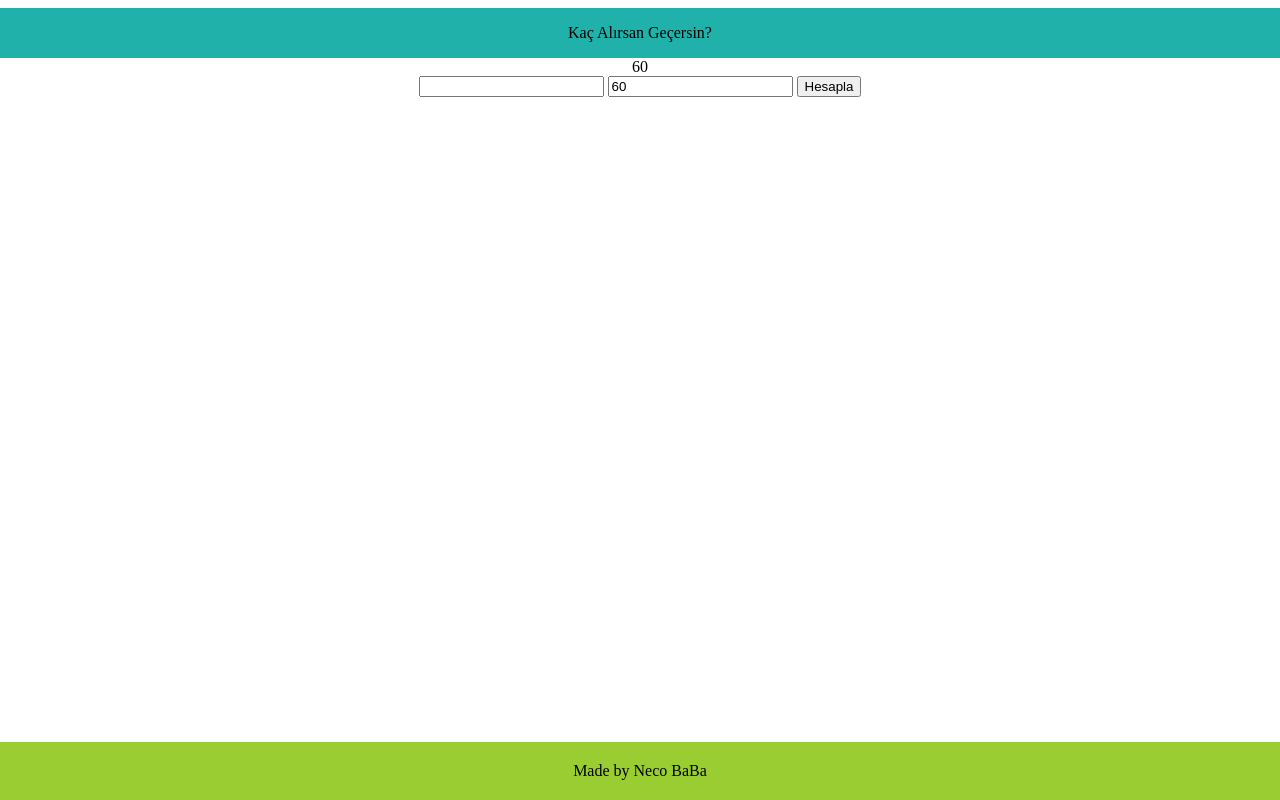
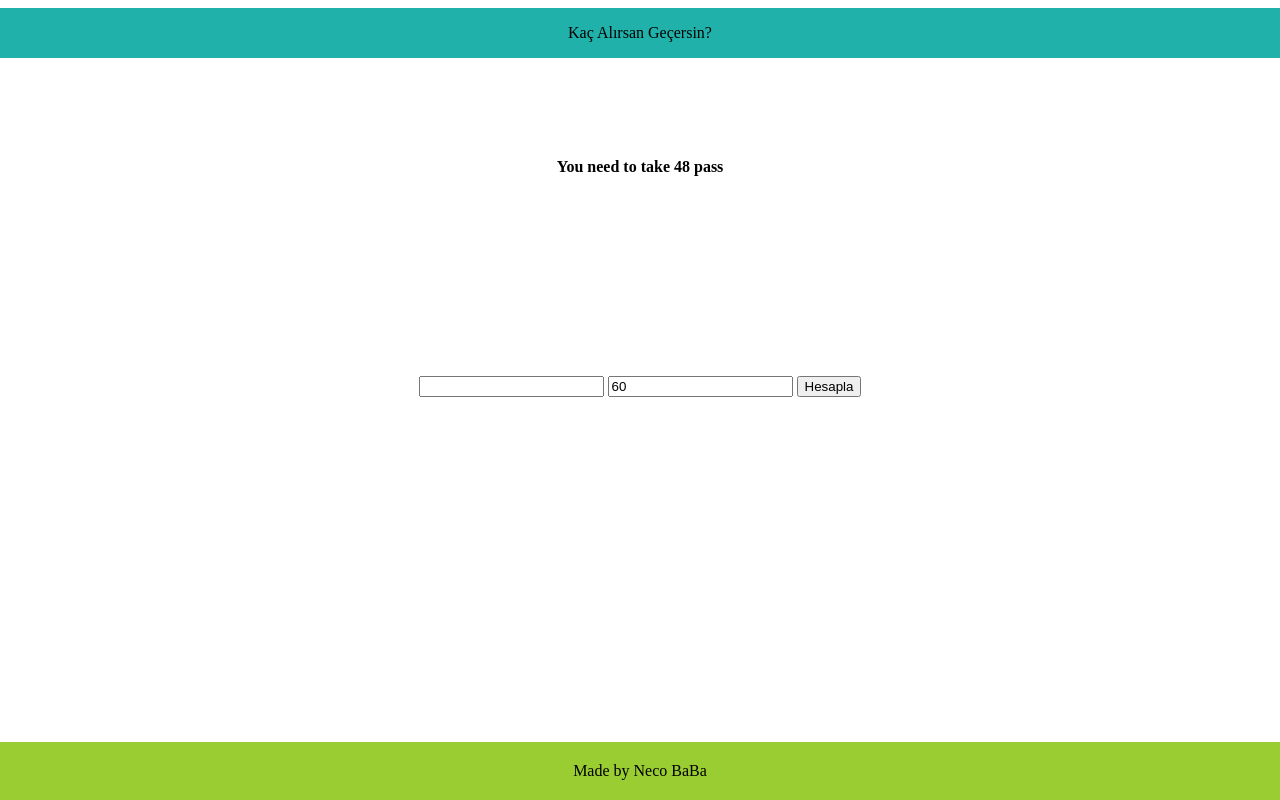
Before and after one commit to MuhammedNecatiPolat/NoteCalculator, a plain HTML site: page index.html in a window 1280 px wide. Both pictures are taken after a click on the button "Hesapla". Drawn offline with Linux system fonts and the light colour scheme.

Commit message:
add script

```diff
--- a/index.html
+++ b/index.html
@@ -2,6 +2,7 @@
 <html lang="en">
 <head>
     <link rel="stylesheet" href="style.css">
+    <script src="script.js" defer></script>
     <meta charset="UTF-8">
     <meta http-equiv="X-UA-Compatible" content="IE=edge">
     <meta name="viewport" content="width=device-width, initial-scale=1.0">
@@ -10,11 +11,12 @@
 <body>
     <div class="container">
         <div class="header">Kaç Alırsan Geçersin?</div>
-        <div class="requiredNote">60</div>
+
+        <div id="requiredNote">You need to take 60 to pass</div>
         <div class="boxes">
-            <input class="visaNote">
-            <input class="passNote" value="60">
-            <button class="calculate">Hesapla</button>
+            <input id="visaNote">
+            <input id="passNote" value="60">
+            <button id="calculate">Hesapla</button>
         </div>
         <div class="footer">Made by Neco BaBa</div>
     </div>
--- a/script.js
+++ b/script.js
@@ -1,5 +1,15 @@
-calculateButton = document.getElementsByClassName('calculate');
+calculateButton = document.getElementById('calculate');
 
-calculateButton.addEventListener('click', function(){
-    visaNote =
-})
+calculateButton.addEventListener('click', () => {
+    visaNoteElement = document.getElementById("visaNote");
+    passNoteElement = document.getElementById("passNote");
+    requiredNoteElement = document.getElementById("requiredNote");
+    requiredNote = calculatePassNote(visaNoteElement.value, passNote.value);
+    requiredNoteElement.textContent = "You need to take " + requiredNote + " pass";
+
+});
+
+
+let calculatePassNote = (visaNote, passNote) => {
+    return (passNote - (0.3 * visaNote)) * 0.8;
+}
--- a/style.css
+++ b/style.css
@@ -19,7 +19,7 @@ html{
 body {
     display: flex;
     flex-direction: column;
-    justify-content: space-around;
+    justify-content: space-between;
 
 }
 
@@ -42,3 +42,15 @@ body {
     display: flex;
     justify-content: center;
 }
+
+#requiredNote {
+    padding: 100px;
+}
+
+.boxes{
+    padding: 100px;
+}
+
+#requiredNote{
+    font-weight: bold;
+}
```
